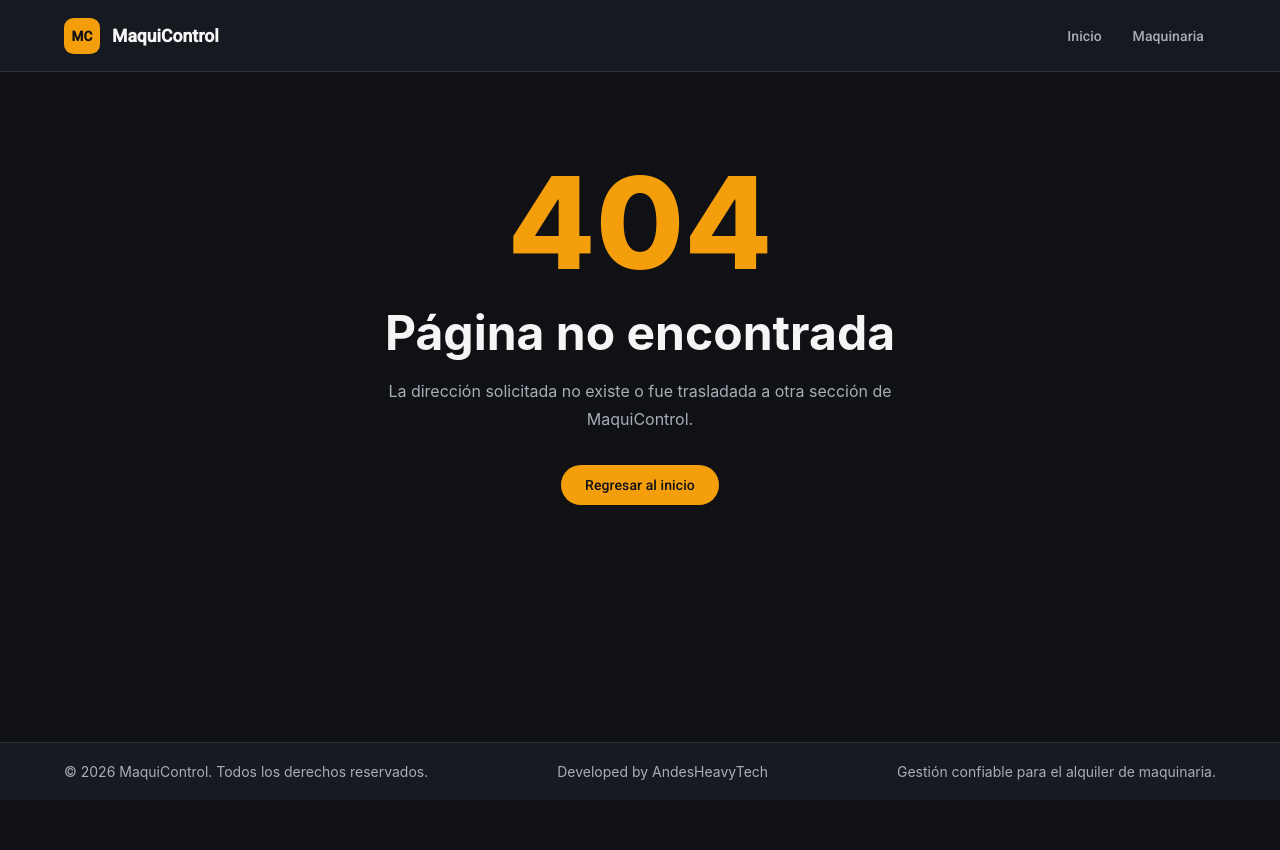
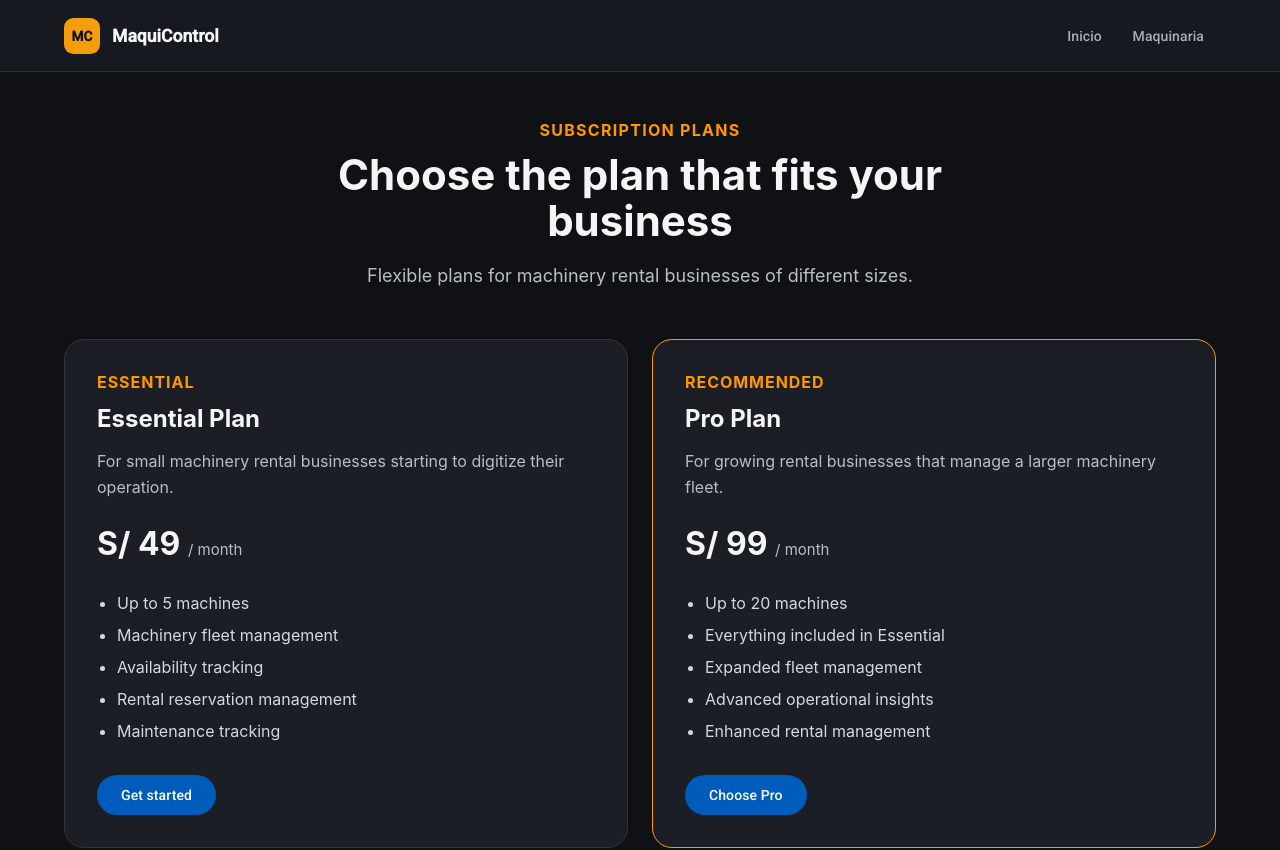
Before and after one commit to AndesHeavyTech/MaquiControl-Frontend, an Angular app: page /plans in a window 1280 px wide. Shown: the top 850 px of the page. Before the commit the page ends 800 px from the top, so only its background shows below. Built offline with nearby package versions, Linux system fonts and the light colour scheme.

Commit message:
feat: add plans page

```diff
--- a/src/app/app.routes.ts
+++ b/src/app/app.routes.ts
@@ -2,6 +2,7 @@ import { Routes } from '@angular/router';
 import { Home } from './shared/presentation/views/home/home';
 import { MachineryList } from './fleet-management/presentation/views/machinery-list/machinery-list';
 import { PageNotFound } from './shared/presentation/views/page-not-found/page-not-found';
+import { Plans } from './shared/presentation/views/plans/plans';
 
 export const routes: Routes = [
   {
@@ -20,6 +21,11 @@ export const routes: Routes = [
     title: 'Catálogo de maquinaria | MaquiControl',
   },
   {
+    path: 'plans',
+    component: Plans,
+    title: 'Planes | MaquiControl',
+  },
+  {
     path: '**',
     component: PageNotFound,
     title: 'Página no encontrada | MaquiControl',
--- /dev/null
+++ b/src/app/shared/presentation/views/plans/plans.html
@@ -0,0 +1,62 @@
+<section class="plans">
+  <header class="plans-header">
+    <span class="eyebrow">Subscription plans</span>
+
+    <h1>Choose the plan that fits your business</h1>
+
+    <p>
+      Flexible plans for machinery rental businesses of different sizes.
+    </p>
+  </header>
+
+  <div class="plans-grid">
+    <article class="plan-card">
+      <span class="plan-label">Essential</span>
+
+      <h2>Essential Plan</h2>
+
+      <p>
+        For small machinery rental businesses starting to digitize their
+        operation.
+      </p>
+
+      <strong class="plan-price">S/ 49 <small>/ month</small></strong>
+
+      <ul>
+        <li>Up to 5 machines</li>
+        <li>Machinery fleet management</li>
+        <li>Availability tracking</li>
+        <li>Rental reservation management</li>
+        <li>Maintenance tracking</li>
+      </ul>
+
+      <button mat-flat-button type="button">
+        Get started
+      </button>
+    </article>
+
+    <article class="plan-card featured">
+      <span class="plan-label">Recommended</span>
+
+      <h2>Pro Plan</h2>
+
+      <p>
+        For growing rental businesses that manage a larger machinery fleet.
+      </p>
+
+      <strong class="plan-price">S/ 99 <small>/ month</small></strong>
+
+      <ul>
+        <li>Up to 20 machines</li>
+        <li>Everything included in Essential</li>
+        <li>Expanded fleet management</li>
+        <li>Advanced operational insights</li>
+        <li>Enhanced rental management</li>
+      </ul>
+
+      <button mat-flat-button type="button">
+        Choose Pro
+      </button>
+    </article>
+  </div>
+</section>
--- /dev/null
+++ b/src/app/shared/presentation/views/plans/plans.scss
@@ -0,0 +1,96 @@
+.plans {
+  max-width: 1200px;
+  margin: 0 auto;
+  padding: 48px 24px 64px;
+}
+
+.plans-header {
+  text-align: center;
+  max-width: 720px;
+  margin: 0 auto 48px;
+}
+
+.eyebrow {
+  color: #ff9800;
+  font-weight: 700;
+  text-transform: uppercase;
+  letter-spacing: 0.08em;
+}
+
+h1 {
+  margin: 12px 0 16px;
+  font-size: 42px;
+  line-height: 1.1;
+}
+
+.plans-header p {
+  color: #b8bec8;
+  font-size: 18px;
+  line-height: 1.6;
+}
+
+.plans-grid {
+  display: grid;
+  grid-template-columns: repeat(2, minmax(0, 1fr));
+  gap: 24px;
+}
+
+.plan-card {
+  padding: 32px;
+  border: 1px solid #30343b;
+  border-radius: 20px;
+  background: #1b1e24;
+}
+
+.plan-card.featured {
+  border-color: #ff9800;
+}
+
+.plan-label {
+  color: #ff9800;
+  font-weight: 700;
+  text-transform: uppercase;
+  letter-spacing: 0.06em;
+}
+
+.plan-card h2 {
+  margin: 12px 0;
+}
+
+.plan-card p {
+  color: #b8bec8;
+  line-height: 1.6;
+}
+
+.plan-price {
+  display: block;
+  margin: 24px 0;
+  font-size: 32px;
+}
+
+.plan-price small {
+  color: #b8bec8;
+  font-size: 15px;
+  font-weight: 400;
+}
+
+.plan-card ul {
+  margin: 0 0 28px;
+  padding-left: 20px;
+  color: #d5d9df;
+  line-height: 2;
+}
+
+@media (max-width: 768px) {
+  .plans {
+    padding: 32px 16px 48px;
+  }
+
+  h1 {
+    font-size: 32px;
+  }
+
+  .plans-grid {
+    grid-template-columns: 1fr;
+  }
+}
--- /dev/null
+++ b/src/app/shared/presentation/views/plans/plans.ts
@@ -0,0 +1,10 @@
+import { Component } from '@angular/core';
+import { MatButtonModule } from '@angular/material/button';
+
+@Component({
+  selector: 'app-plans',
+  imports: [MatButtonModule],
+  templateUrl: './plans.html',
+  styleUrl: './plans.scss',
+})
+export class Plans {}
```
